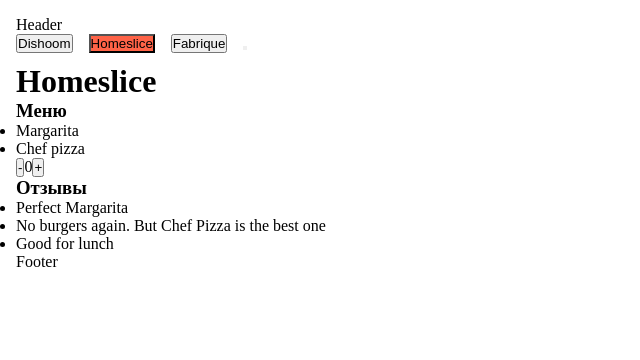
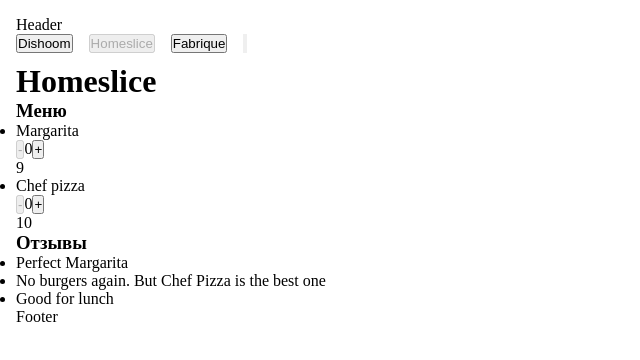
Before and after one commit to vladimirplyukhin89/NextEpisode, a React (Vite) app: page / in a window 1280 px wide. Both pictures are taken after a click on the button "Homeslice". Shown: the top 360 px of the page, without its empty margins (0-640 px from the left). Built offline with nearby package versions, Linux system fonts and the light colour scheme.

Commit message:
tabs have been rewritten without any data attrs

```diff
--- a/src/App.css
+++ b/src/App.css
@@ -13,7 +13,3 @@
     gap: 1rem;
     margin-bottom: 10px;
 }
-
-.tabs .active {
-    background: tomato;
-}
--- a/src/App.jsx
+++ b/src/App.jsx
@@ -4,13 +4,15 @@
 import { Restaurants } from "./components/Restaurants/components.jsx";
 
 import { restaurants } from "../materials/mock.js";
-import { Tabs } from "./components/Tabs/component.jsx";
+import { RestaurantsTabs } from "./components/RestaurantTabs/component.jsx";
 
 export const App = () => {
-    const [activeTab, setActiveTab] = useState(0);
+    const [activeRestaurantIndex, setActiveRestaurantIndex] = useState(0)
+    const activeRestaurant = restaurants[activeRestaurantIndex]
 
-    function openTab (e) {
-        setActiveTab(Number(e.target.dataset.index))
+
+    function onTabClick(index) {
+        setActiveRestaurantIndex(index)
     }
 
     return (
@@ -18,8 +20,12 @@
             {restaurants?.length
             ?
             <>
-                <Tabs openTab={openTab} activeTab={activeTab} />
-                {restaurants[activeTab] && <Restaurants restaurants={restaurants[activeTab]} />}
+                <RestaurantsTabs
+                    restaurants={restaurants}
+                    onTabClick={onTabClick}
+                    activeTabIndex={activeRestaurantIndex}
+                />
+                <Restaurants restaurants={activeRestaurant} />
             </>
             :
             <p>Проблемы с данными</p>}
--- a/src/components/Button/component.jsx
+++ /dev/null
@@ -1,9 +0,0 @@
-export const Button = ({ count, decrement, increment }) => {
-    return (
-        <div>
-            <button onClick={decrement}>-</button>
-            <span>{count}</span>
-            <button onClick={increment}>+</button>
-        </div>
-    )
-}
--- /dev/null
+++ b/src/components/Counter/component.jsx
@@ -0,0 +1,31 @@
+import { useState, useEffect, useCallback } from "react";
+
+const useCounter = () => {
+    const [count, setCount] = useState(0);
+    const increment = useCallback(() => {
+        setCount((currentCount) => currentCount + 1);
+    }, []);
+
+    const decrement = useCallback(() => {
+        setCount((currentCount) => currentCount - 1);
+    }, [])
+
+    return {count, increment, decrement}
+
+}
+
+export const Counter = ({ min = 0, max = 5 }) => {
+    const { count, decrement, increment } = useCounter();
+
+    useEffect(() => {
+        // decrement()
+    }, [])
+
+    return (
+        <div>
+            <button onClick={decrement} disabled={count === min}>-</button>
+            <span>{count}</span>
+            <button onClick={increment} disabled={count === max}>+</button>
+        </div>
+    )
+}
--- a/src/components/Menu/component.jsx
+++ b/src/components/Menu/component.jsx
@@ -1,28 +1,10 @@
-import { useState } from 'react';
 import { Dish } from "../Dish/component.jsx";
-import { Button } from "../Button/component.jsx";
+import { Counter } from "../Counter/component.jsx";
 
 export const Menu = ({ menu }) => {
-    const [count, setCount] = useState(0);
-
     if (!menu) {
         return null
     }
-
-    function increment() {
-        if (count === 5) {
-            return
-        }
-        setCount(count + 1);
-    }
-
-    function decrement() {
-        if (count === 0) {
-            return
-        }
-        setCount(count - 1);
-    }
-
 
     return (
         <div>
@@ -30,19 +12,16 @@
                 <>
                     <h3>Меню</h3>
                     <ul>
-                        {menu.map(({id, name}) => (
-                            <li key={id}>
-                                {Boolean(name?.length) && <Dish name={name}/>}
+                        {menu.map((item) => (
+                            <li key={item.id}>
+                                {Boolean(item.name?.length) && <Dish name={item.name}/>}
+                                <Counter />
+                                {item.price}
                             </li>
                         ))}
                     </ul>
                 </>
             )}
-         <Button
-             count={count}
-             decrement={decrement}
-             increment={increment}
-         />
         </div>
     )
 }
--- /dev/null
+++ b/src/components/RestaurantTabs/component.jsx
@@ -0,0 +1,19 @@
+import { Tab } from "../Tab/component.jsx";
+
+export const RestaurantsTabs = ({ restaurants, onTabClick, activeTabIndex  }) => {
+
+    return (
+        <div className='tabs'>
+            {
+                restaurants.map((restaurant, index) => (
+                    <Tab
+                        key={restaurant.id}
+                        title={restaurant.name}
+                        onClick={() => onTabClick(index)}
+                        isActive={activeTabIndex === index}
+                    />
+                ))
+            }
+        </div>
+    )
+}
--- /dev/null
+++ b/src/components/Tab/component.jsx
@@ -0,0 +1,5 @@
+export const Tab = ({ title, onClick, isActive }) => {
+    return (
+        <button onClick={onClick} disabled={isActive}>{title}</button>
+    )
+}
--- a/src/components/Tabs/component.jsx
+++ /dev/null
@@ -1,20 +0,0 @@
-import { restaurants } from "../../../materials/mock.js";
-
-export const Tabs = ({ openTab, activeTab }) => {
-    console.log('activeTab', activeTab)
-    return (
-        <div className='tabs'>
-            {
-                restaurants.map((restaurant, index) => (
-                    <div key={restaurant.id}>
-                        <button
-                            className={index === activeTab ? 'active' : ''}
-                            data-index={index}
-                            onClick={openTab}
-                        >{restaurant.name}</button>
-                    </div>
-                ))
-            }
-        </div>
-    )
-}
```
